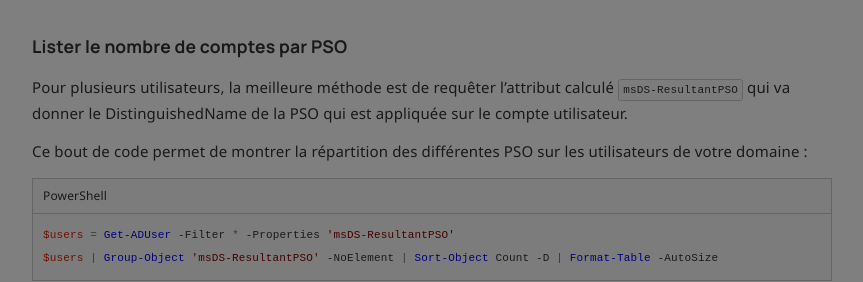
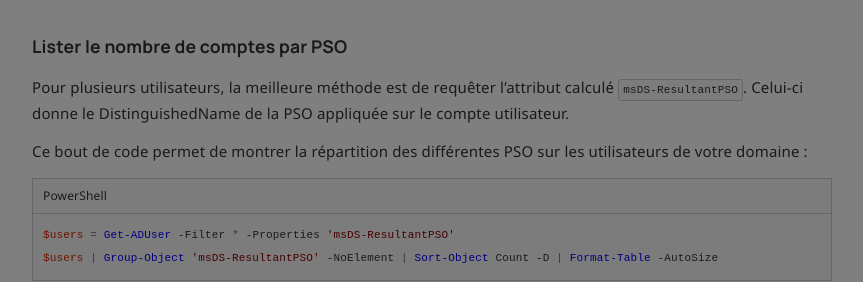
Before and after one commit to leobouard/leobouard.github.io, a Jekyll site: the page built from _posts/2026/2026-02-26-deep-dive-pso.md, in a window 1280 px wide and 900 px high, scrolled down 1389 px. Shown: the part 183-465 px from the top of the window, without its empty margins (208-1071 px from the left). Built offline with Jekyll 4.4.1, drawn with Linux system fonts in a browser that asks for light colours; nearby versions of some CDN libraries; some web fonts are replaced; comment, search, counter and statistics services are not loaded.

Commit message:
Update 2026-02-26-deep-dive-pso.md

```diff
--- a/_posts/2026/2026-02-26-deep-dive-pso.md
+++ b/_posts/2026/2026-02-26-deep-dive-pso.md
@@ -48,7 +48,7 @@ Get-ADUser john.smith | Get-ADUserResultantPasswordPolicy
 
 ### Lister le nombre de comptes par PSO
 
-Pour plusieurs utilisateurs, la meilleure méthode est de requêter l'attribut calculé `msDS-ResultantPSO` qui va donner le DistinguishedName de la PSO qui est appliquée sur le compte utilisateur.
+Pour plusieurs utilisateurs, la meilleure méthode est de requêter l'attribut calculé `msDS-ResultantPSO`. Celui-ci donne le DistinguishedName de la PSO appliquée sur le compte utilisateur.
 
 Ce bout de code permet de montrer la répartition des différentes PSO sur les utilisateurs de votre domaine :
 
```
